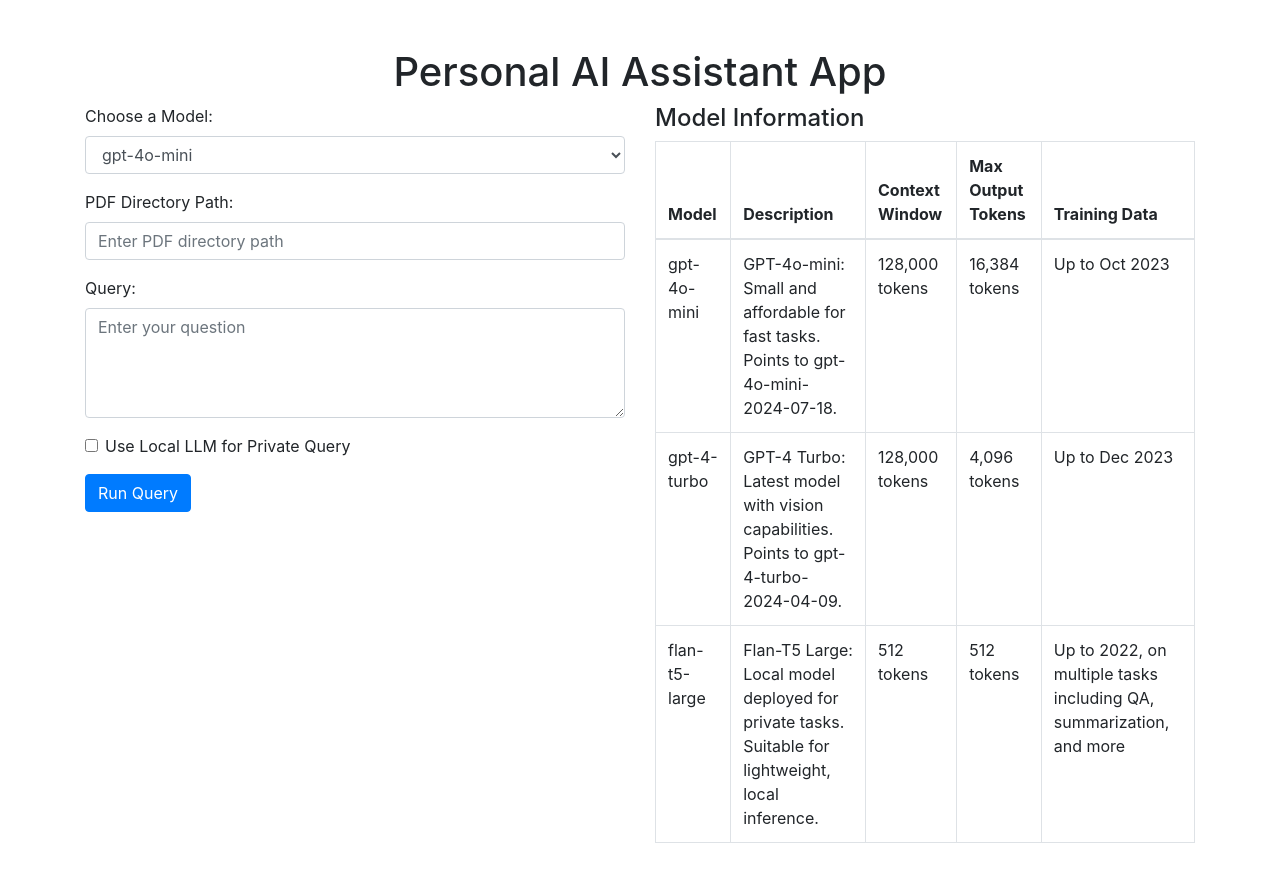
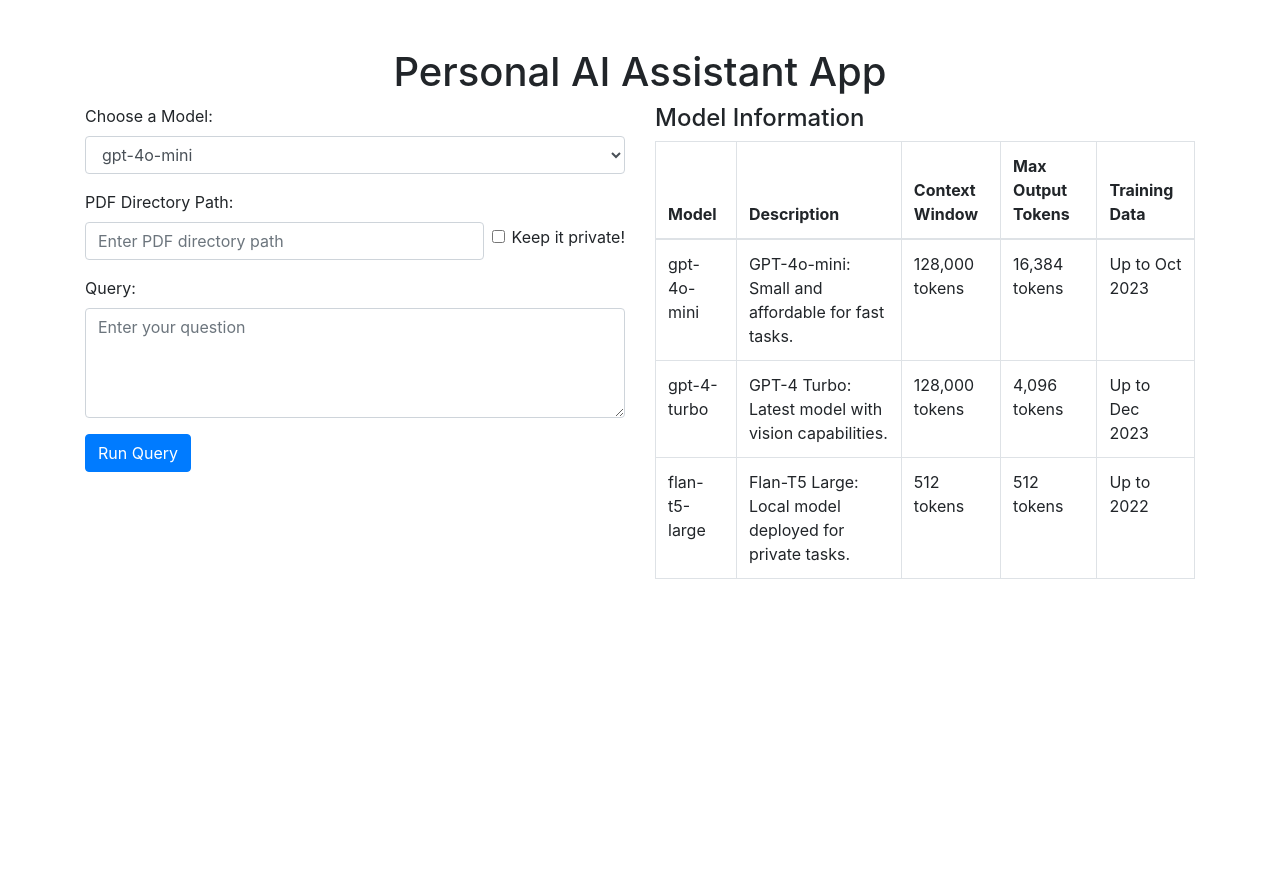
Before and after one commit to omarkhater-school/ai-personal-assistant, a Flask app: page / in a window 1280 px wide. After the commit the page ends 579 px from the top, so only its background shows below. Run offline with Flask 3, Linux system fonts and the light colour scheme; some libraries are stand-ins or nearby versions.

Commit message:
few changes to the UI
- Make the model summary more concise
- Change the checkbox for private data

```diff
--- a/app.py
+++ b/app.py
@@ -14,24 +14,24 @@
 
 MODEL_INFO = {
     "gpt-4o-mini": {
-        "description": "GPT-4o-mini: Small and affordable for fast tasks. Points to gpt-4o-mini-2024-07-18.",
+        "description": "GPT-4o-mini: Small and affordable for fast tasks.",
         "context_window": "128,000 tokens",
         "max_output_tokens": "16,384 tokens",
         "training_data": "Up to Oct 2023",
         "parameters": "1.3 billion"  # This is a placeholder; adjust based on actual info if available
     },
     "gpt-4-turbo": {
-        "description": "GPT-4 Turbo: Latest model with vision capabilities. Points to gpt-4-turbo-2024-04-09.",
+        "description": "GPT-4 Turbo: Latest model with vision capabilities.",
         "context_window": "128,000 tokens",
         "max_output_tokens": "4,096 tokens",
         "training_data": "Up to Dec 2023",
         "parameters": "175 billion"  # This aligns with GPT-4 architecture scale
     },
     "flan-t5-large": {
-        "description": "Flan-T5 Large: Local model deployed for private tasks. Suitable for lightweight, local inference.",
+        "description": "Flan-T5 Large: Local model deployed for private tasks.",
         "context_window": "512 tokens",
         "max_output_tokens": "512 tokens",
-        "training_data": "Up to 2022, on multiple tasks including QA, summarization, and more",
+        "training_data": "Up to 2022",
         "parameters": "780 million"
     }
 }
--- a/templates/index.html
+++ b/templates/index.html
@@ -20,16 +20,20 @@
                     </select>
                 </div>
                 <div class="form-group">
-                    <label for="directory_path">PDF Directory Path:</label>
-                    <input type="text" class="form-control" id="directory_path" name="directory_path" placeholder="Enter PDF directory path">
+                    <div class="d-flex align-items-center">
+                        <div class="flex-grow-1 mr-2">
+                            <label for="directory_path">PDF Directory Path:</label>
+                            <input type="text" class="form-control" id="directory_path" name="directory_path" placeholder="Enter PDF directory path">
+                        </div>
+                        <div class="form-check mt-4">
+                            <input type="checkbox" class="form-check-input" id="is_private" name="is_private">
+                            <label class="form-check-label" for="is_private">Keep it private!</label>
+                        </div>
+                    </div>
                 </div>
                 <div class="form-group">
                     <label for="question">Query:</label>
                     <textarea class="form-control" id="question" name="question" rows="4" placeholder="Enter your question"></textarea>
-                </div>
-                <div class="form-group form-check">
-                    <input type="checkbox" class="form-check-input" id="is_private" name="is_private">
-                    <label class="form-check-label" for="is_private">Use Local LLM for Private Query</label>
                 </div>
                 <button type="button" class="btn btn-primary" onclick="runQuery()">Run Query</button>
             </div>
@@ -85,9 +89,6 @@
                     } else {
                         $("#result").html(`
                             <h5>Results</h5>
-                            <p><strong>File Batch Status:</strong> ${data.file_batch_status}</p>
-                            <p><strong>Query Result Status:</strong> ${data.query_result_status}</p>
-                            <p><strong>Response:</strong></p>
                             <div>${data.response}</div>
                         `);
                     }
@@ -108,6 +109,5 @@
             });
         }
     </script>
-
 </body>
 </html>
```
